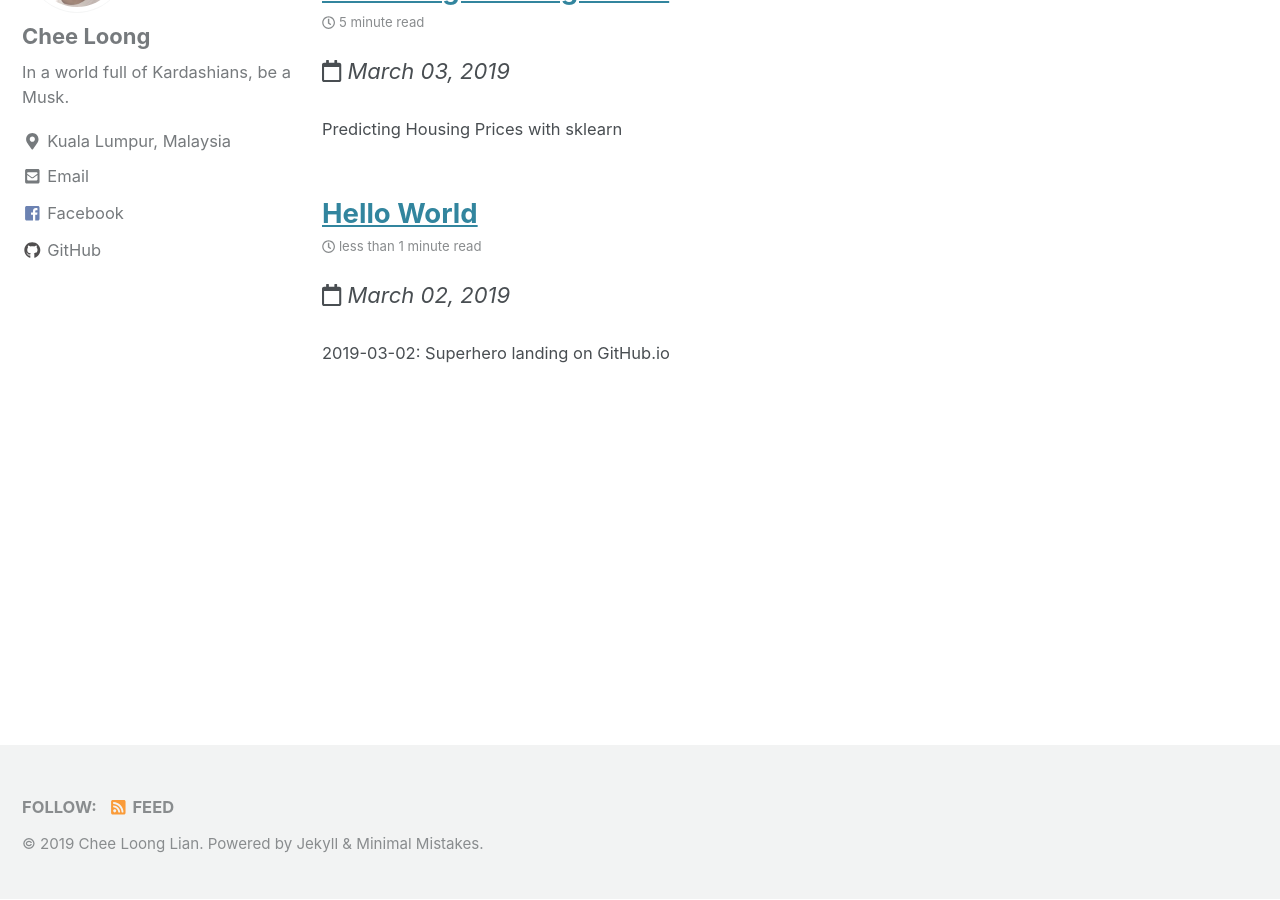
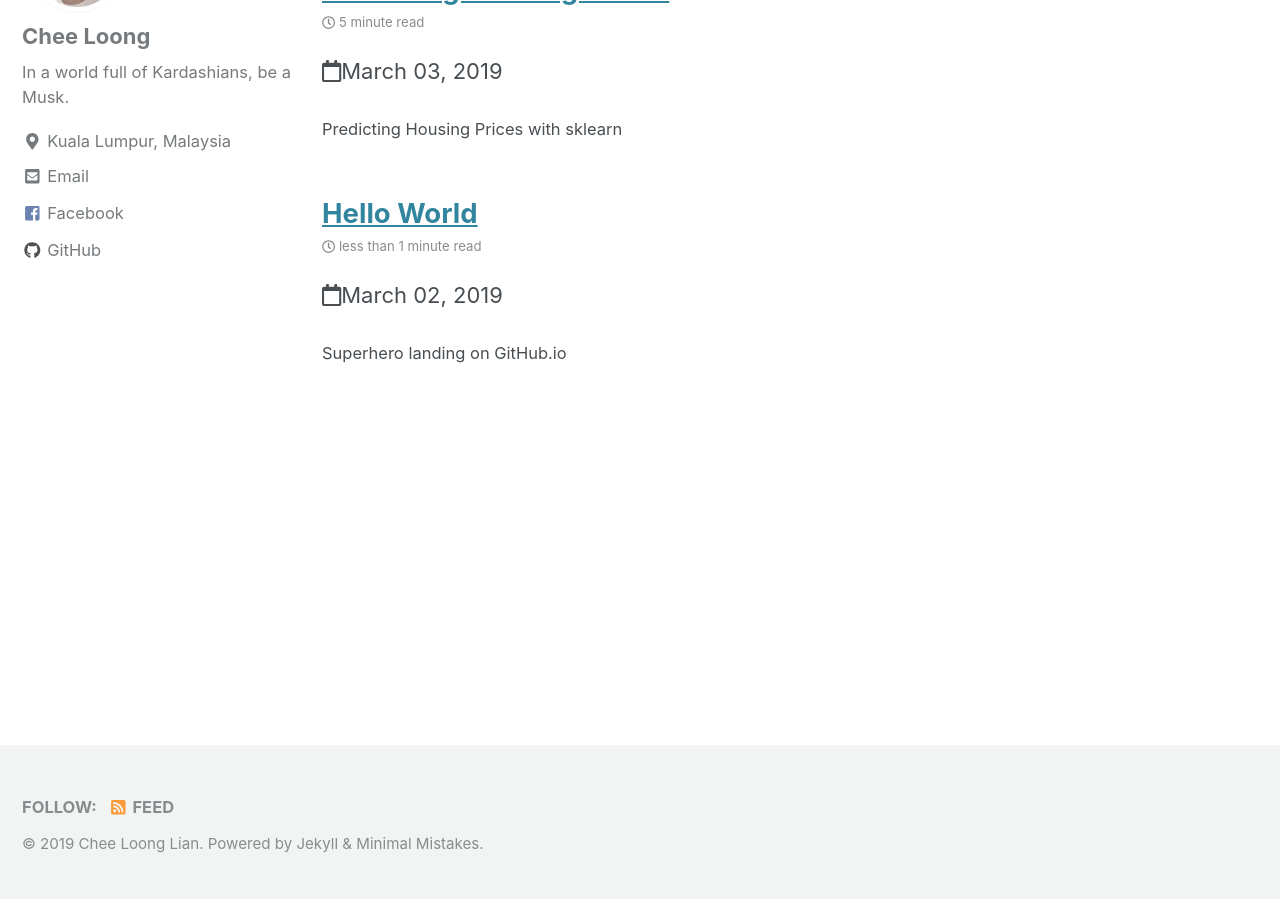
Before and after one commit to CheeLoong/CheeLoong.github.io, a Jekyll site: the page built from index.html, in a window 1280 px wide and 900 px high, scrolled down 537 px. Built offline with Jekyll 4.4.1, drawn with Linux system fonts in a browser that asks for light colours; cached includes are drawn as plain includes; the list of posts is cut into pages by our own code.

Commit message:
update blog

```diff
--- a/_includes/archive-single.html
+++ b/_includes/archive-single.html
@@ -41,7 +41,7 @@
     {% elsif post.collection == 'publications' %}
       <p>Published in <i>{{ post.venue }}</i>, {{ post.date | default: "1900-01-01" | date: "%Y" }} </p>
     {% elsif post.date %}
-     <p class="page__date"><i class="far fa-calendar" aria-hidden="true"></i> <i><time datetime="{{ post.date | default: "1900-01-01" | date_to_xmlschema }}">{{ post.date | default: "1900-01-01" | date: "%B %d, %Y" }}</time></i></p>
+     <p class="page__date"><i class="far fa-calendar" aria-hidden="true"></i><time datetime="{{ post.date | default: "1900-01-01" | date_to_xmlschema }}">{{ post.date | default: "1900-01-01" | date: "%B %d, %Y" }}</time></p>
     {% endif %}
 
     {% if post.excerpt %}<p class="archive__item-excerpt" itemprop="description">{{ post.excerpt | markdownify | strip_html | truncate: 160 }}</p>{% endif %}
--- a/_posts/2019-03-02-helloworld.md
+++ b/_posts/2019-03-02-helloworld.md
@@ -1,9 +1,9 @@
 ---
 title: "Hello World"
 date: 2019-03-02
-permalink: /posts/2019/03/helloworld/
+permalink: /helloworld/
 tags: [Hello World]
-excerpt: "2019-03-02: Superhero landing on GitHub.io"
+excerpt: "Superhero landing on GitHub.io"
 mathjax: "true"
 ---
 
```
